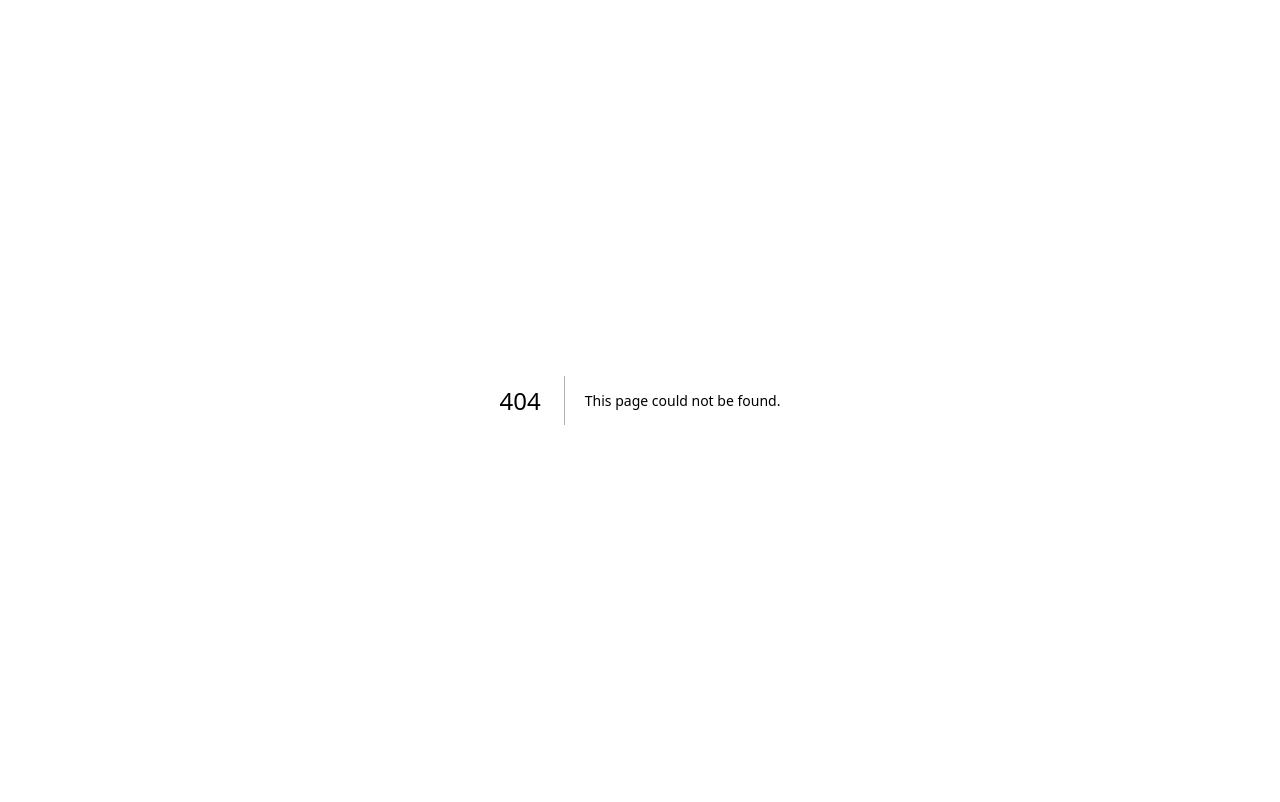
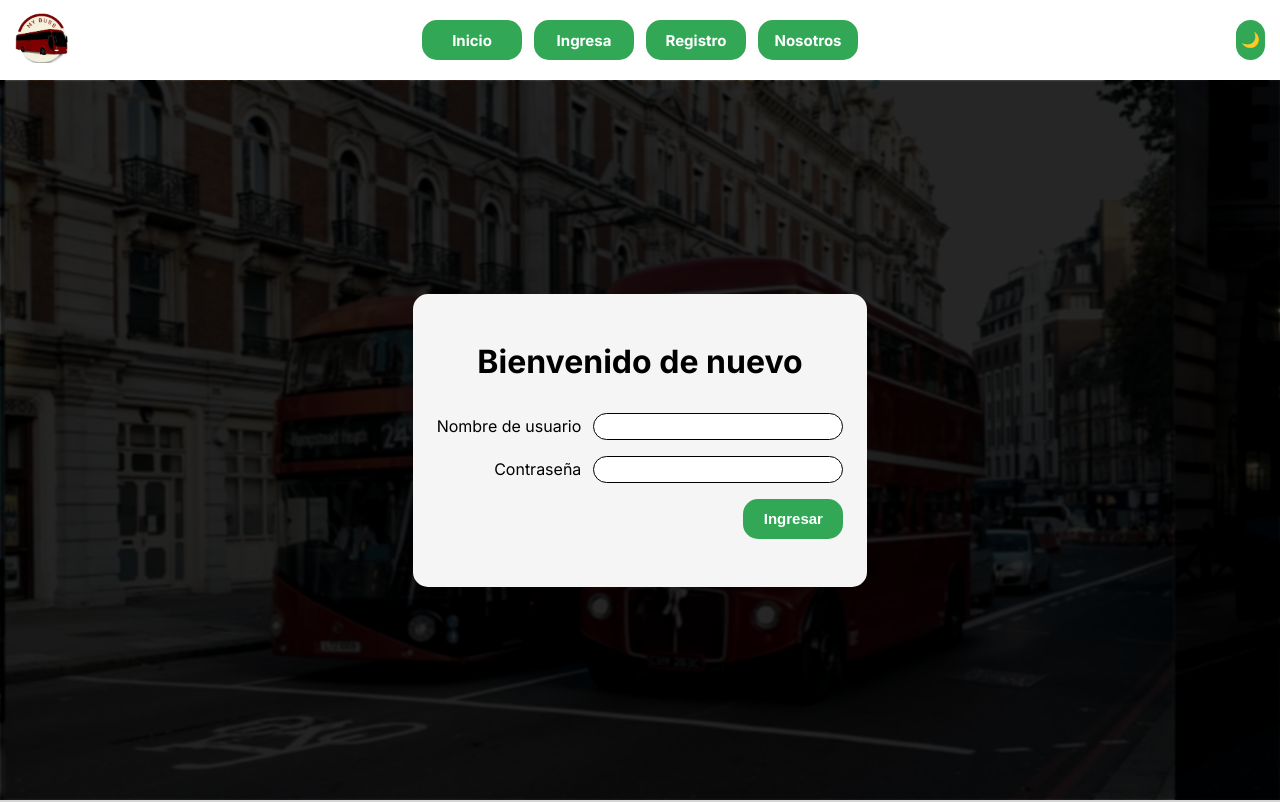
Before and after one commit to Montes01/my-buss-final, a Next.js app: page /home/login in a window 1280 px wide. Before the commit this address had no page. Shown: the top 802 px of the page. Built offline with nearby package versions, Linux system fonts and the light colour scheme.

Commit message:
feat: added login form (beta)

```diff
--- a/src/app/home/layout.tsx
+++ b/src/app/home/layout.tsx
@@ -1,7 +1,6 @@
-import { Services } from "@/lib/constants/constants"
 import Button from "@/system-design/atoms/Button"
+import "./_home.scss";
 import NavButton from "@/system-design/atoms/NavButton"
-import ServiceCard from "@/system-design/molecules/ServiceCard"
 
 interface Props {
   children: React.ReactNode
--- /dev/null
+++ b/src/app/home/login/_login.scss
@@ -0,0 +1,41 @@
+ @import "../../../lib/style-helpers/colors";
+ @import "../../../lib/style-helpers/measurement";
+
+ .login-form {
+
+   display: flex;
+   flex-direction: column;
+   align-items: end;
+   justify-content: center;
+   gap: 1rem;
+
+
+
+ }
+
+ .login-content {
+   padding: 3rem 1.5rem;
+   background-color: $base-color;
+   display: flex;
+   flex-direction: column;
+   align-items: center;
+   justify-content: center;
+   gap: 1rem;
+   border-radius: $radius-base;
+ }
+
+ .slider-content {
+   display: flex;
+   flex-direction: column;
+   align-items: center;
+   justify-content: center;
+ }
+
+ .login-form_title {
+   font-size: 2rem;
+   margin-bottom: 1rem;
+ }
+
+ .form-input {
+   width: 250px;
+ }
--- /dev/null
+++ b/src/app/home/login/page.tsx
@@ -0,0 +1,35 @@
+'use client'
+import Button from "@/system-design/atoms/Button"
+import Input from "@/system-design/atoms/Input"
+import "./_login.scss";
+import Footer from "../shared/footer";
+
+export default function Login() {
+  const handleSubmit = (e: React.FormEvent<HTMLFormElement>) => {
+    e.preventDefault()
+    console.log('submit')
+    const data = new FormData(e.currentTarget)
+    console.log(data.get('username'))
+    console.log(data.get('password'))
+  }
+  return (
+    <>
+      <section className="slider-content">
+        <section className="login-content">
+
+          <h3 className="login-form_title">Bienvenido de nuevo</h3>
+          <form
+            onSubmit={handleSubmit}
+            action=""
+            className="login-form"
+          >
+            <Input name="username" className="form-input" label="Nombre de usuario" />
+            <Input name="password" className="form-input" label="Contraseña" type="password" />
+            <Button content="Ingresar" />
+          </form>
+        </section>
+      </section>
+      <Footer />
+    </>
+  )
+}
--- /dev/null
+++ b/src/app/home/shared/Footer.tsx
@@ -0,0 +1,16 @@
+import NavButton from "@/system-design/atoms/NavButton";
+
+export default function Footer() {
+  return (
+    <footer className="footer">
+      <p className="text-center px-2">
+        <strong> &copy; 2023</strong> My Buss. Todos los derechos reservados.
+      </p>
+      <section className="footer-buttons">
+        <NavButton to="/" className="" children="Inicio" />
+        <NavButton to="/Servicios" className="" children="Servicios" />
+        <NavButton to="/Contacto" className="" children="Contacto" />
+      </section>
+    </footer>
+  )
+}
--- a/src/system-design/atoms/Input.tsx
+++ b/src/system-design/atoms/Input.tsx
@@ -6,11 +6,11 @@ interface Props {
   type?: keyof typeof inputTypes
   name?: string
 }
-export default function Input({ label, after, type, name }: Props) {
+export default function Input({ label, after, type, name, className }: Props) {
   return (
     <label className="input-wrapper">
       {!after && label}
-      <input name={name} className="input" type={type ?? "text"} />
+      <input name={name} className={"input " + className} type={type ?? "text"} />
       {after && label}
     </label>
   )
```
Also changed, not shown: src/app/home/page.tsx (+2 -11 lines). Lines whose indentation alone changed are shown as unchanged.
